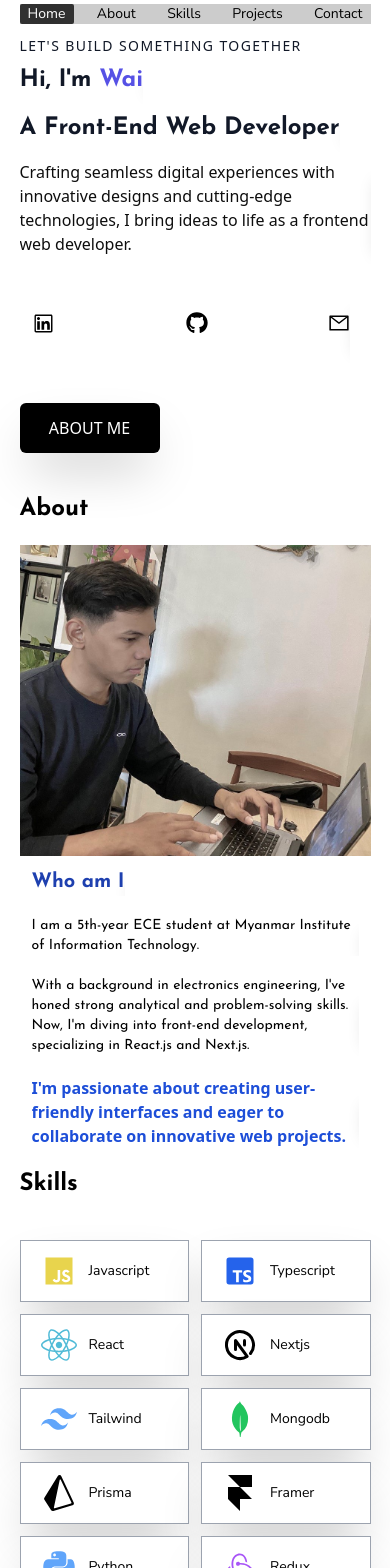
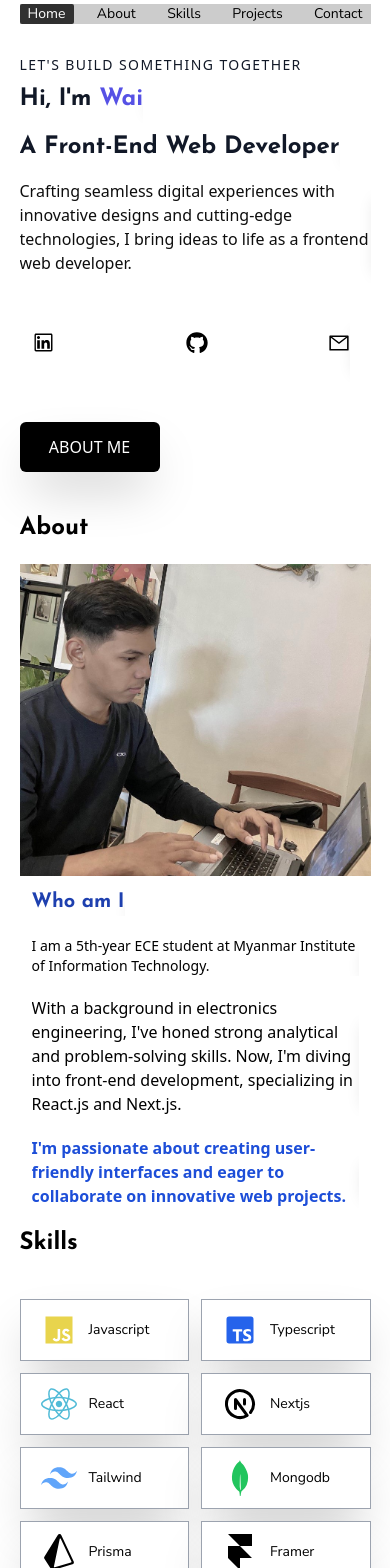
Before and after one commit to YenXXXW/Wai_Yan, a React (Vite) app: page / in a window 390 px wide. Shown: the top 1568 px of the page. Built offline with nearby package versions, Linux system fonts and the light colour scheme; a web font is replaced by a local one.

Commit message:
final version contact

```diff
--- a/src/index.css
+++ b/src/index.css
@@ -52,10 +52,6 @@ html {
     @apply px-2;
   }
 
-  .contactMep {
-    @apply text-[16px] font-Josefin text-sm lg:text-[18px];
-  }
-
   .SourceCodeDemo {
     @apply w-[100px] text-[13px] py-1 rounded-sm text-white bg-gray-900;
   }
--- a/src/pages/About.tsx
+++ b/src/pages/About.tsx
@@ -13,7 +13,7 @@ const About = forwardRef<HTMLDivElement>((_, ref) => {
             <h2 className=" text-blue-800">Who am I</h2>
           </Reveal>
           <Reveal small={true}>
-            <p className="max-w-[600px] contactMep">
+            <p className="max-w-[600px] text-sm md:text-lg lg:text-xl">
               I am a 5th-year ECE student at Myanmar Institute of Information
               Technology.
             </p>
--- a/src/pages/Contact.tsx
+++ b/src/pages/Contact.tsx
@@ -76,12 +76,12 @@ const Contact = forwardRef<HTMLDivElement>(function Contact(_, contactRef) {
     >
       <h1>Contact</h1>
       <div className="flex flex-col sm:flex-row w-full gap-5 justify-between">
-        <div className="pl-5 flex flex-col w-[40%] md:w-[50%] pb-[5%] gap-2  h-full">
+        <div className="pl-5 flex flex-col sm:w-[50%] pb-[5%] gap-2  h-full">
           <h3 className="text-3xl font-bold text-blue-700">Wai Yan</h3>
 
-          <p className="contactMep mt-5">Front-End developer</p>
+          <p className=" mt-5">Front-End developer</p>
 
-          <p className="contactMep">
+          <p>
             I'm avialabe for freelance and full-time options.
             <span className="block">Conatct me and let's talk</span>
           </p>
--- a/src/pages/hero.tsx
+++ b/src/pages/hero.tsx
@@ -11,7 +11,7 @@ const Hero = forwardRef<HTMLDivElement>((_, ref) => {
       initial={{ opacity: 0 }}
       animate={{ opacity: 1 }}
       transition={{ delay: 0.5 }}
-      className="w-full px-[5%]  lg:h-screen pt-[5%]  gap-5 relative"
+      className="w-full px-[5%] pt-[10%] sm:pt-[5%] lg:h-screen   gap-5 relative"
       id="Home"
     >
       <div className="w-full h-full relative lg:pt-[5%] md:px-[5%]">
```
